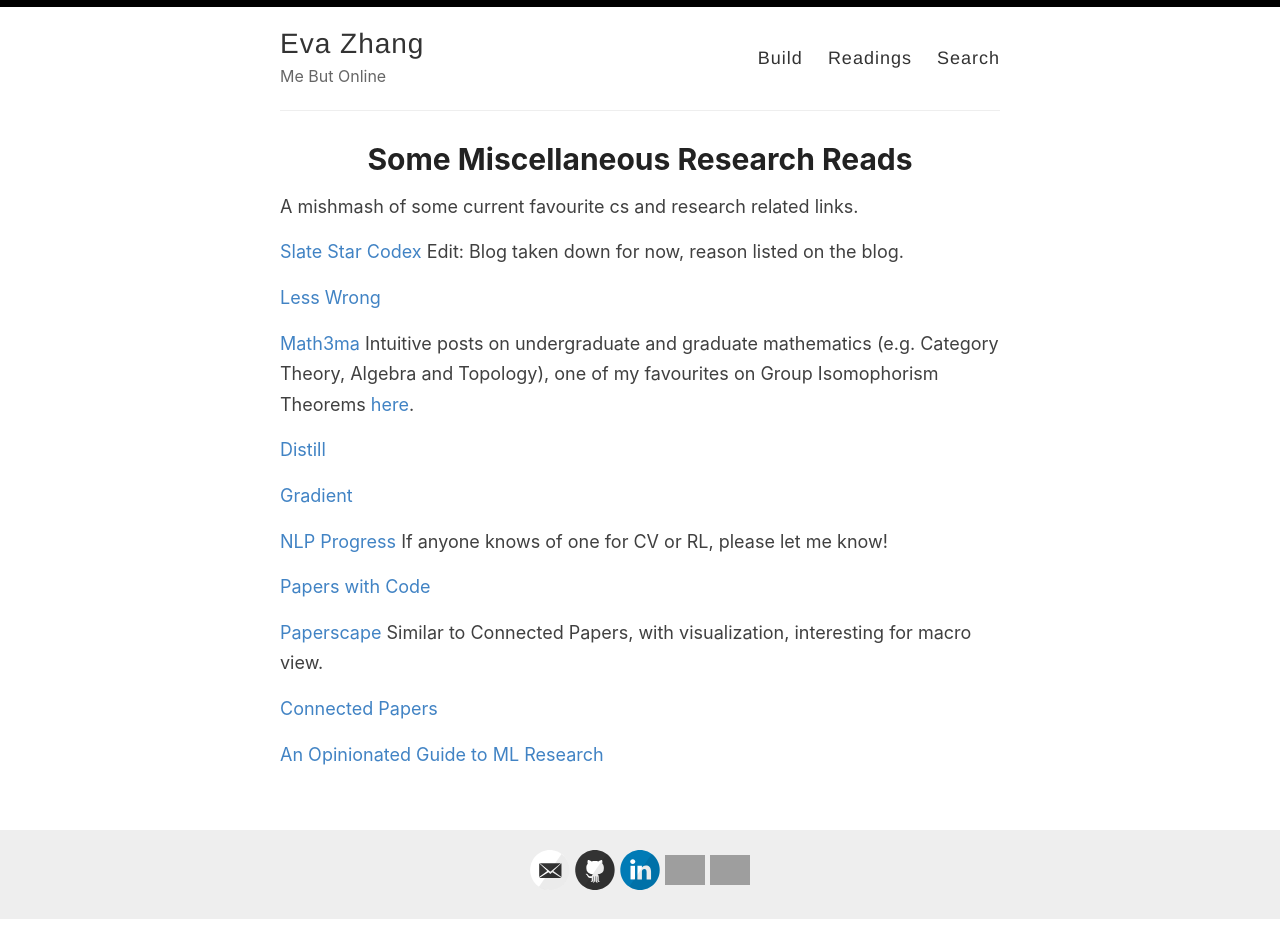
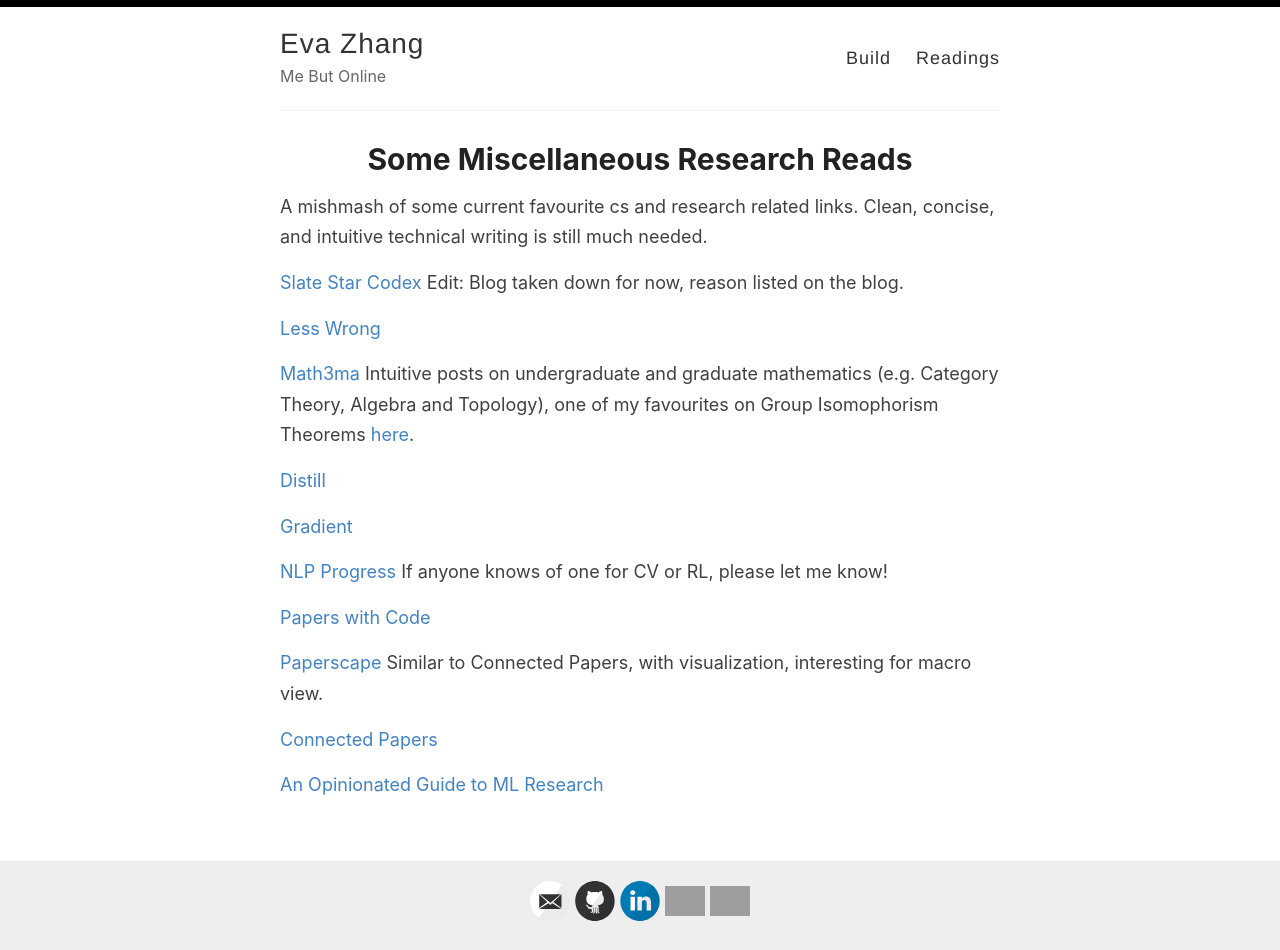
Before and after one commit to evazhang612/sokt-landing, a Jekyll site: the page built from _pages/science.md, in a window 1280 px wide. Built offline with Jekyll 4.4.1, drawn with Linux system fonts in a browser that asks for light colours; nearby versions of some CDN libraries; library files that are not in the unit come from our copies; before the commit the page ends 920 px from its top, so only the background shows below that; grey boxes are pictures that could not be loaded.

Commit message:
Removing search.

```diff
--- a/_layouts/default.html
+++ b/_layouts/default.html
@@ -26,8 +26,8 @@
             <nav>
               <a href="{{ site.baseurl }}/build">Build</a>
               <a href="{{ site.baseurl }}/read">Readings</a>
-              <a href="{{ site.baseurl }}/search">Search</a>
-            </nav>
+<!--               <a href="{{ site.baseurl }}/search">Search</a>
+ -->            </nav>
           </header>
         </div>
       </div>
--- a/_layouts/default_landing.html
+++ b/_layouts/default_landing.html
@@ -26,8 +26,8 @@
             <nav>
               <a href="{{ site.baseurl }}/build">Build</a>
               <a href="{{ site.baseurl }}/read">Readings</a>
-              <a href="{{ site.baseurl }}/search">Search</a>
-            </nav>
+<!--               <a href="{{ site.baseurl }}/search">Search</a>
+ -->            </nav>
           </header>
         </div>
       </div>
--- a/_pages/science.md
+++ b/_pages/science.md
@@ -4,7 +4,7 @@
 permalink: /csreads/
 ---
 
-A mishmash of some current favourite cs and research related links.
+A mishmash of some current favourite cs and research related links. Clean, concise, and intuitive technical writing is still much needed.
 
 [Slate Star Codex](https://slatestarcodex.com/) Edit: Blog taken down for now, reason listed on the blog.
 
```
Also changed, not shown: 1 other file.
